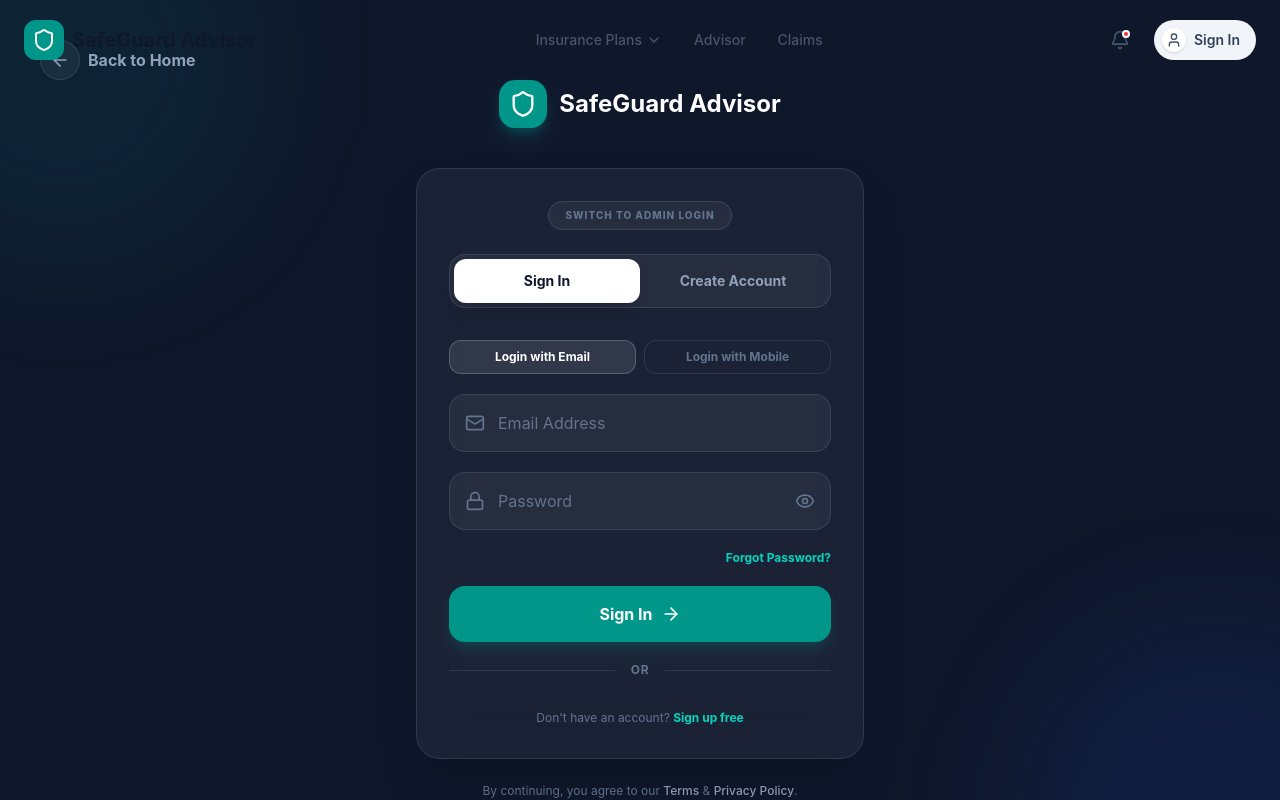
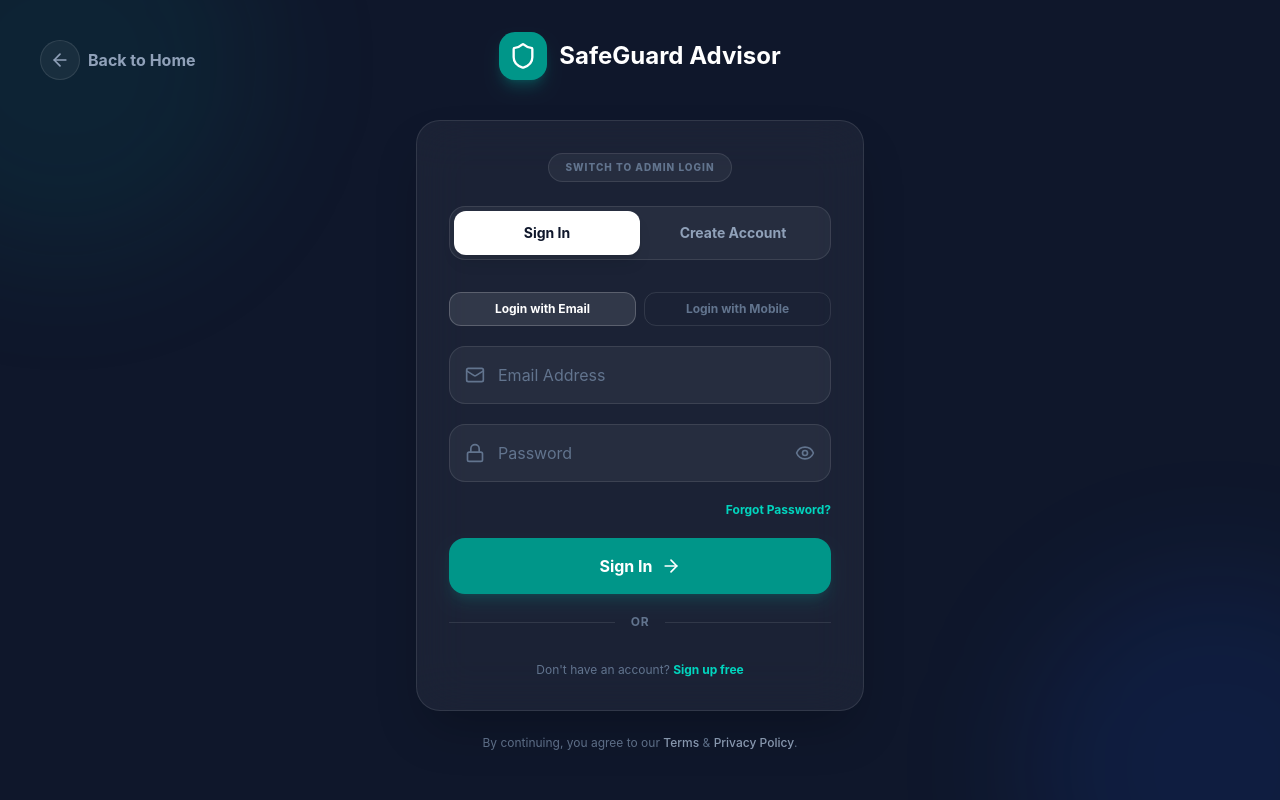
Before and after one commit to Gulhane-Shivani/SafeGuard_Advisor, a React (Vite) app: page /auth in a window 1280 px wide. Shown: the top 800 px of the page. Built offline with nearby package versions, Linux system fonts and the light colour scheme.

Commit message:
implement App routing and AI-driven insurance advisor flow with authentication gatekeeping

```diff
--- a/src/App.tsx
+++ b/src/App.tsx
@@ -24,10 +24,12 @@ import { Shield } from 'lucide-react';
 const AppContent = () => {
   const location = useLocation();
   const isAdminPath = location.pathname.startsWith('/admin');
+  const isAuthPath = location.pathname === '/auth';
+  const hideLayout = isAdminPath || isAuthPath;
 
   return (
     <div className="min-h-screen bg-slate-50 flex flex-col">
-      {!isAdminPath && <Navbar />}
+      {!hideLayout && <Navbar />}
 
       <main className="flex-grow">
         <Routes>
@@ -49,7 +51,7 @@ const AppContent = () => {
         </Routes>
       </main>
 
-      {!isAdminPath && (
+      {!hideLayout && (
         <footer className="bg-slate-900 text-white py-12">
           <div className="container mx-auto px-6 text-center">
             <div className="flex items-center justify-center gap-2 mb-6">
--- a/src/pages/Advisor.tsx
+++ b/src/pages/Advisor.tsx
@@ -1,11 +1,16 @@
-import React, { useState } from 'react';
+import React, { useState, useEffect } from 'react';
+import { useNavigate, useLocation } from 'react-router-dom';
 import { ArrowLeft, Target, Shield, HeartPulse, Car, TrendingUp } from 'lucide-react';
 import { cn } from '../utils/helpers';
 import { AuthModal } from '../components/layout/AuthModal';
 
 export const Advisor: React.FC = () => {
+  const navigate = useNavigate();
+  const location = useLocation();
   const [step, setStep] = useState(1);
   const [isAuthModalOpen, setIsAuthModalOpen] = useState(false);
+
+
   const [formData, setFormData] = useState({
     category: '',
     age: '',
@@ -21,7 +26,7 @@ export const Advisor: React.FC = () => {
     // GATEKEEPING: Check if logged in before proceeding
     const isLoggedIn = localStorage.getItem('isLoggedIn') === 'true';
     if (!isLoggedIn) {
-      setIsAuthModalOpen(true);
+      navigate('/auth', { state: { from: '/advisor' } });
       return;
     }
 
@@ -281,11 +286,7 @@ export const Advisor: React.FC = () => {
         )}
         {renderStep()}
       </div>
-      <AuthModal
-        isOpen={isAuthModalOpen}
-        onClose={() => setIsAuthModalOpen(false)}
-        onSuccess={() => setIsAuthModalOpen(false)}
-      />
+
     </div>
   );
 };
--- a/src/pages/Auth.tsx
+++ b/src/pages/Auth.tsx
@@ -1,6 +1,6 @@
-import React, { useState } from 'react';
+import React, { useState, useEffect } from 'react';
 import { Shield, Mail, Lock, User, ArrowRight, Eye, EyeOff, Phone, ArrowLeft } from 'lucide-react';
-import { Link, useNavigate } from 'react-router-dom';
+import { Link, useNavigate, useLocation } from 'react-router-dom';
 import API from '../api/baseurl';
 import { useAppStore } from '../store';
 
@@ -18,8 +18,16 @@ export const Auth: React.FC = () => {
   const [isLoading, setIsLoading] = useState(false);
   const { setUser } = useAppStore();
   const navigate = useNavigate();
+  const location = useLocation();
 
   const [isAdmin, setIsAdmin] = useState(false);
+
+  useEffect(() => {
+    const isLoggedIn = localStorage.getItem('isLoggedIn') === 'true';
+    if (isLoggedIn) {
+      navigate('/dashboard');
+    }
+  }, [navigate]);
 
   const handleAuth = async () => {
     setError('');
@@ -92,7 +100,8 @@ export const Auth: React.FC = () => {
         localStorage.setItem('user', JSON.stringify(userData));
 
         setUser(userData);
-        navigate('/dashboard');
+        const from = location.state?.from || '/dashboard';
+        navigate(from);
       }
     } catch (err: any) {
       setError(err.response?.data?.detail || err.message || 'An error occurred. Please try again.');
@@ -103,7 +112,7 @@ export const Auth: React.FC = () => {
 
 
   return (
-    <div className="min-h-screen bg-slate-900 flex items-center justify-center px-4 py-20 relative overflow-hidden">
+    <div className="min-h-screen bg-slate-900 flex items-center justify-center px-4 pt-8 pb-20 relative overflow-hidden">
       <div className="absolute -top-32 -left-32 w-96 h-96 bg-teal-600/10 rounded-full blur-3xl pointer-events-none" />
       <div className="absolute -bottom-32 -right-32 w-96 h-96 bg-blue-600/10 rounded-full blur-3xl pointer-events-none" />
 
@@ -135,11 +144,10 @@ export const Auth: React.FC = () => {
                 setUsePhone(false);
                 setIsLogin(true);
               }}
-              className={`px-4 py-1.5 rounded-full text-[10px] font-extrabold uppercase tracking-widest transition-all border ${
-                isAdmin
-                  ? 'bg-amber-500/20 border-amber-500/50 text-amber-500 shadow-lg shadow-amber-500/10'
-                  : 'bg-white/5 border-white/10 text-slate-500 hover:border-white/20'
-              }`}
+              className={`px-4 py-1.5 rounded-full text-[10px] font-extrabold uppercase tracking-widest transition-all border ${isAdmin
+                ? 'bg-amber-500/20 border-amber-500/50 text-amber-500 shadow-lg shadow-amber-500/10'
+                : 'bg-white/5 border-white/10 text-slate-500 hover:border-white/20'
+                }`}
             >
               {isAdmin ? 'Admin Mode Active' : 'Switch to Admin Login'}
             </button>
@@ -151,9 +159,8 @@ export const Auth: React.FC = () => {
                 <button
                   key={String(login)}
                   onClick={() => setIsLogin(login)}
-                  className={`flex-1 py-3 rounded-xl text-sm font-bold transition-all ${
-                    isLogin === login ? 'bg-white text-slate-900 shadow-lg' : 'text-slate-400 hover:text-slate-200'
-                  }`}
+                  className={`flex-1 py-3 rounded-xl text-sm font-bold transition-all ${isLogin === login ? 'bg-white text-slate-900 shadow-lg' : 'text-slate-400 hover:text-slate-200'
+                    }`}
                 >
                   {login ? 'Sign In' : 'Create Account'}
                 </button>
```
